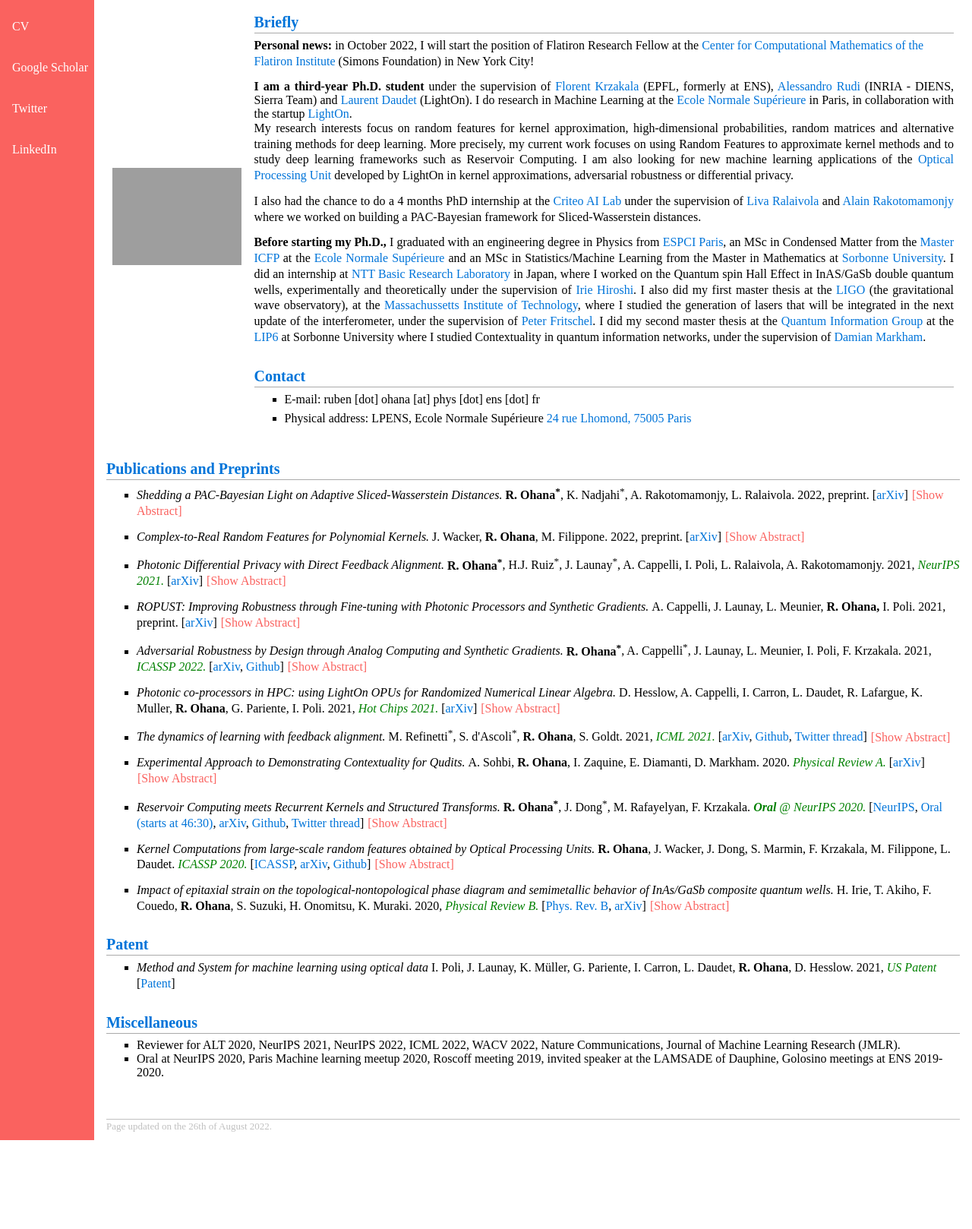
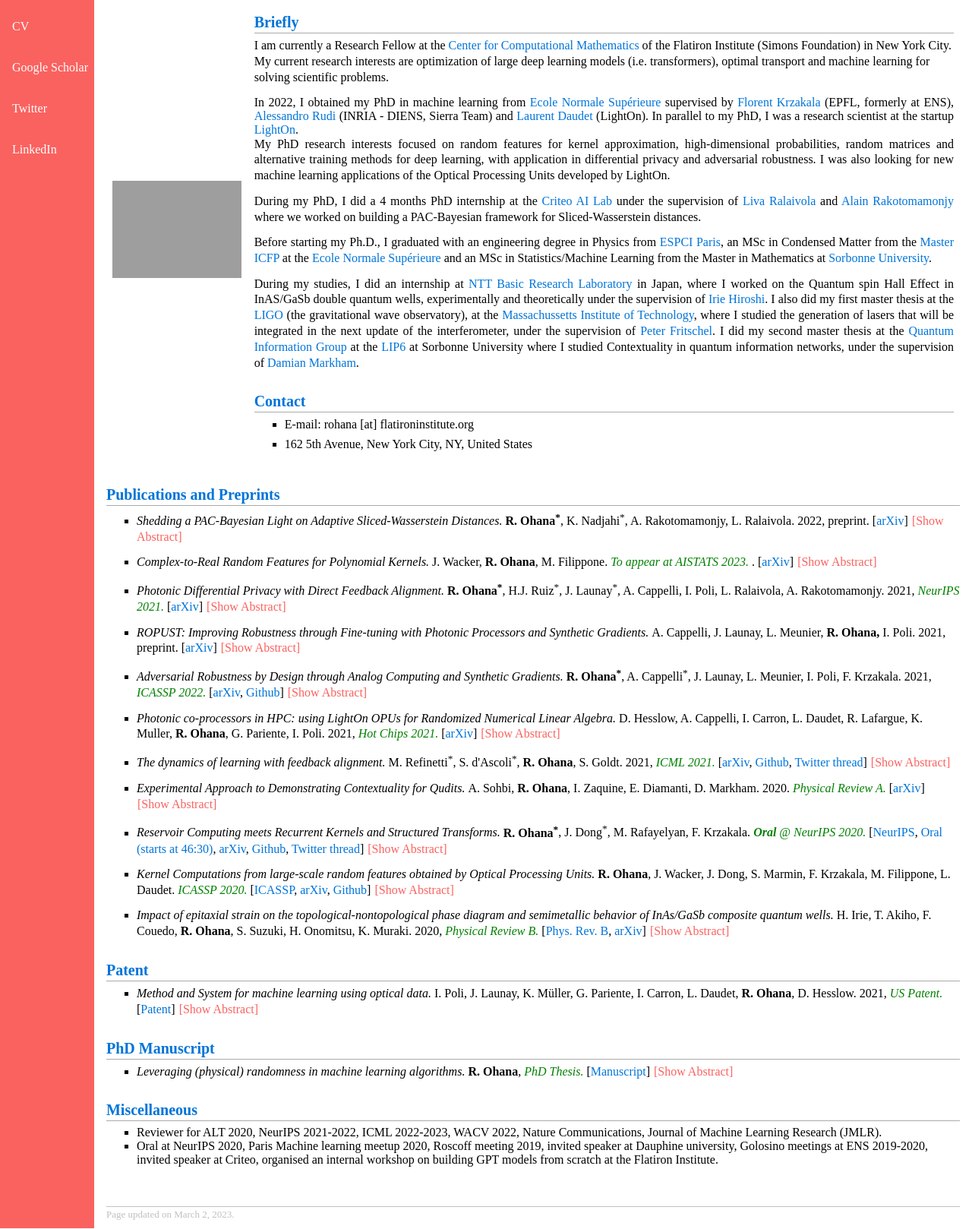
Before and after one commit to rubenohana/rubenohana.github.io, a plain HTML site: page index.html in a window 1280 px wide. Shown: the part 57-1675 px from the top of the page at 76% size. Before the commit the page ends 1566 px from the top, so only its background shows below. Drawn offline with nearby package versions, Linux system fonts and the light colour scheme; grey boxes are pictures that could not be loaded.

Commit message:
Updated website

```diff
--- a/index.html
+++ b/index.html
@@ -9,7 +9,6 @@ div {
 }
 </style>
 <meta name="generator" content="jemdoc, see http://jemdoc.jaboc.net/" />
-
 <meta http-equiv="Content-Type" content="text/html;charset=utf-8" />
 <link rel="stylesheet" href="jemdoc.css" type="text/css" />
 <title>Ruben Ohana</title>
@@ -34,19 +33,19 @@ div {
 <table class="imgtable"><tr><td>
 <img src="photo2.jpg" alt="" width="170px" />&nbsp;</td>
 <td align="left"><h2>Briefly</h2>
-    <p> <b>Personal news:</b> in October 2022, I will start the position of Flatiron Research Fellow at the <a href = "https://www.simonsfoundation.org/flatiron/center-for-computational-mathematics/"> Center for Computational Mathematics of the Flatiron Institute </a> (Simons Foundation) in New York City! </p>
-<p> <div><b>I am a third-year Ph.D. student</b> under the supervision of <a href="https://florentkrzakala.com/"> Florent Krzakala</a> (EPFL, formerly at ENS),<a href="https://www.di.ens.fr/~rudi/"> Alessandro Rudi</a> (INRIA - DIENS, Sierra Team) and  <a href="https://scholar.google.fr/citations?user=PCIAcfUAAAAJ&hl=en">Laurent Daudet</a> (LightOn). I do research in Machine Learning at the <a href="https://www.ens.psl.eu "> Ecole Normale Supérieure</a> in Paris, in collaboration with the startup <a href="https://lighton.ai/" > LightOn</a>.
-<p>My research interests focus on random features for kernel approximation, high-dimensional probabilities, random matrices and alternative training methods for deep learning. More precisely, my current work focuses on using Random Features to approximate kernel methods and to study deep learning frameworks such as Reservoir Computing. I am also looking for new machine learning applications of the <a href="https://lighton.ai/our-technology/" > Optical Processing Unit </a> developed by LightOn in kernel approximations, adversarial robustness or differential privacy.
-<p>I also had the chance to do a 4 months PhD internship at the <a href ="https://ailab.criteo.com/">Criteo AI Lab</a> under the supervision of <a href="https://pageperso.lis-lab.fr/~liva.ralaivola/doku.php"> Liva Ralaivola</a> and <a href = "https://scholar.google.fr/citations?user=INHspc0AAAAJ&hl=en"> Alain Rakotomamonjy</a> where we worked on building a PAC-Bayesian framework for Sliced-Wasserstein distances.</p>
-<p><b>Before starting my Ph.D.,</b> I graduated with an engineering degree in Physics from <a href="https://www.espci.psl.eu/en/"> ESPCI Paris</a>, an MSc in Condensed Matter from the  <a href="https://www.phys.ens.fr/spip.php?rubrique284&lang=en"> Master ICFP</a> at the <a href="https://www.ens.psl.eu "> Ecole Normale Supérieure</a> and an MSc in Statistics/Machine Learning from the Master in Mathematics at <a href="https://www.sorbonne-universite.fr/en/university"> Sorbonne University</a>.
-I did an internship at <a href="http://www.brl.ntt.co.jp/E/">NTT Basic Research Laboratory</a> in Japan, where I worked on the Quantum spin Hall Effect in InAS/GaSb double quantum wells, experimentally and theoretically under the supervision of <a href="http://www.brl.ntt.co.jp/people/irie.hiroshi/">Irie Hiroshi</a>. I also did my first master thesis at the <a href="https://www.ligo.caltech.edu/"> LIGO</a> (the gravitational wave observatory), at the <a href="https://www.mit.edu/">Massachussetts Institute of Technology</a>, where I studied the generation of lasers that will be integrated in the next update of the interferometer, under the supervision of <a href="https://space.mit.edu/people/fritschel-peter-k/">Peter Fritschel</a>. I did my second master thesis at the <a href="http://www.quantuminfolip6.fr/">Quantum Information Group</a> at the <a href="https://www.lip6.fr/?LANG=en LIP6"> LIP6</a> at Sorbonne University where I studied Contextuality in quantum information networks, under the supervision of <a href="https://damianmarkham.weebly.com/">Damian Markham</a>.  	</div>
+    <p>I am currently a  Research Fellow at the <a href = "https://www.simonsfoundation.org/flatiron/center-for-computational-mathematics/"> Center for Computational Mathematics</a> of the Flatiron Institute (Simons Foundation) in New York City. My current research interests are optimization of large deep learning models (i.e. transformers), optimal transport and machine learning for solving scientific problems. </p>
+<p> <div>In 2022, I obtained my PhD in machine learning  from <a href="https://www.ens.psl.eu "> Ecole Normale Supérieure</a> supervised by <a href="https://florentkrzakala.com/"> Florent Krzakala</a> (EPFL, formerly at ENS),<a href="https://www.di.ens.fr/~rudi/"> Alessandro Rudi</a> (INRIA - DIENS, Sierra Team) and  <a href="https://scholar.google.fr/citations?user=PCIAcfUAAAAJ&hl=en">Laurent Daudet</a> (LightOn). In parallel to my PhD, I was a research scientist at the startup <a href="https://lighton.ai/" > LightOn</a>.
+<p>My PhD research interests focused on random features for kernel approximation, high-dimensional probabilities, random matrices and alternative training methods for deep learning, with application in differential privacy and adversarial robustness. I was also looking for new machine learning applications of the  Optical Processing Units developed by LightOn.
+<p>During my PhD, I did a 4 months PhD internship at the <a href ="https://ailab.criteo.com/">Criteo AI Lab</a> under the supervision of <a href="https://pageperso.lis-lab.fr/~liva.ralaivola/doku.php"> Liva Ralaivola</a> and <a href = "https://scholar.google.fr/citations?user=INHspc0AAAAJ&hl=en"> Alain Rakotomamonjy</a> where we worked on building a PAC-Bayesian framework for Sliced-Wasserstein distances.</p>
+<p>Before starting my Ph.D., I graduated with an engineering degree in Physics from <a href="https://www.espci.psl.eu/en/"> ESPCI Paris</a>, an MSc in Condensed Matter from the  <a href="https://www.phys.ens.fr/spip.php?rubrique284&lang=en"> Master ICFP</a> at the <a href="https://www.ens.psl.eu "> Ecole Normale Supérieure</a> and an MSc in Statistics/Machine Learning from the Master in Mathematics at <a href="https://www.sorbonne-universite.fr/en/university"> Sorbonne University</a>.
+<p>During my studies, I did an internship at <a href="http://www.brl.ntt.co.jp/E/">NTT Basic Research Laboratory</a> in Japan, where I worked on the Quantum spin Hall Effect in InAS/GaSb double quantum wells, experimentally and theoretically under the supervision of <a href="http://www.brl.ntt.co.jp/people/irie.hiroshi/">Irie Hiroshi</a>. I also did my first master thesis at the <a href="https://www.ligo.caltech.edu/"> LIGO</a> (the gravitational wave observatory), at the <a href="https://www.mit.edu/">Massachussetts Institute of Technology</a>, where I studied the generation of lasers that will be integrated in the next update of the interferometer, under the supervision of <a href="https://space.mit.edu/people/fritschel-peter-k/">Peter Fritschel</a>. I did my second master thesis at the <a href="http://www.quantuminfolip6.fr/">Quantum Information Group</a> at the <a href="https://www.lip6.fr/?LANG=en LIP6"> LIP6</a> at Sorbonne University where I studied Contextuality in quantum information networks, under the supervision of <a href="https://damianmarkham.weebly.com/">Damian Markham</a>. </p> 	</div>
 
 
 <h2>Contact</h2>
 <ul>
-<li><p>E-mail: ruben [dot] ohana [at] phys [dot] ens [dot] fr <br />
+<li><p>E-mail: rohana [at] flatironinstitute.org <br />
 </li>
-<li><p>Physical address: LPENS, Ecole Normale Supérieure <a href="https://www.google.com/maps/place/24+Rue+Lhomond,+75005+Paris/data=!4m2!3m1!1s0x47e671e905a58849:0x6c1d0dc24c54a979?sa=X&ved=2ahUKEwiVqMvA86HrAhULzoUKHZCRAA0Q8gEwAHoECAsQAQ">   24 rue Lhomond, 75005 Paris </a> </p>
+<li><p>162 5th Avenue, New York City, NY, United States</a> </p>
 </li>
 </ul>
 </td></tr></table>
@@ -60,7 +59,7 @@ I did an internship at <a href="http://www.brl.ntt.co.jp/E/">NTT Basic Research
 </ul>
 
 <ul>
-<li><p><i>Complex-to-Real Random Features for Polynomial Kernels. </i> J. Wacker, <b>R. Ohana</b>, M. Filippone.  2022, preprint. [<a href="https://arxiv.org/abs/2202.02031">arXiv</a>] <span class="toggle-trigger">[Show Abstract]<span>
+<li><p><i>Complex-to-Real Random Features for Polynomial Kernels. </i> J. Wacker, <b>R. Ohana</b>, M. Filippone. <i style="color:green;"> To appear at AISTATS 2023.</i>  . [<a href="https://arxiv.org/abs/2202.02031">arXiv</a>] <span class="toggle-trigger">[Show Abstract]<span>
 <div class="toggle-wrap">
 <b>Abstract:</b> Kernel methods are ubiquitous in statistical modeling due to their theoretical guarantees as well as their competitive empirical performance. Polynomial kernels are of particular importance as their feature maps model the interactions between the dimensions of the input data. However, the construction time of explicit feature maps scales exponentially with the polynomial degree and a naive application of the kernel trick does not scale to large datasets. In this work, we propose Complex-to-Real (CtR) random features for polynomial kernels that leverage intermediate complex random projections and can yield kernel estimates with much lower variances than their real-valued analogs. The resulting features are real-valued, simple to construct and have the following advantages over the state-of-the-art: 1) shorter construction times, 2) lower kernel approximation errors for commonly used degrees, 3) they enable us to obtain a closed-form expression for their variance. </li>
 </ul>
@@ -138,21 +137,30 @@ I did an internship at <a href="http://www.brl.ntt.co.jp/E/">NTT Basic Research
 </ul>
 
 
-    <h2>Patent</h2>
-    <ul>
-        <li><p><i>Method and System for machine learning using optical data</i> I. Poli, J. Launay, K. Müller, G. Pariente, I. Carron, L. Daudet, <b>R. Ohana</b>, D. Hesslow. 2021, <i style="color:green;">US Patent </i> [<a href="https://patentimages.storage.googleapis.com/a1/34/7c/3c91a8598ebe1f/US20210287079A1.pdf">Patent</a>] <div class="toggle-wrap">
-<b>Abstract:</b>A system may include an optical source and an adjustable spatial light modulator coupled to the optical source. The system may further include a medium coupled to the adjustable spatial light modulator, and an optical detector coupled to the medium. The optical detector may obtain various optical signals that are transmitted through the medium at various predetermined spatial light modulations using the adjustable spatial light modulator. The system may further include a controller coupled to the optical detector and the adjustable spatial light modulator. The controller may train an electronic model using various synthetic gradients based on the optical signals.</div></p>
+<h2>Patent</h2>
+<ul>
+        <li><p><i>Method and System for machine learning using optical data.</i> I. Poli, J. Launay, K. Müller, G. Pariente, I. Carron, L. Daudet, <b>R. Ohana</b>, D. Hesslow. 2021, <i style="color:green;">US Patent. </i> [<a href="https://patentimages.storage.googleapis.com/a1/34/7c/3c91a8598ebe1f/US20210287079A1.pdf">Patent</a>] <span class="toggle-trigger">[Show Abstract]<span>
+          <div class="toggle-wrap">
+<b>Abstract:</b> A system may include an optical source and an adjustable spatial light modulator coupled to the optical source. The system may further include a medium coupled to the adjustable spatial light modulator, and an optical detector coupled to the medium. The optical detector may obtain various optical signals that are transmitted through the medium at various predetermined spatial light modulations using the adjustable spatial light modulator. The system may further include a controller coupled to the optical detector and the adjustable spatial light modulator. The controller may train an electronic model using various synthetic gradients based on the optical signals.</div></p>
+</li>
+</ul>
+
+<h2>PhD Manuscript</h2>
+<ul>
+        <li><p><i>Leveraging (physical) randomness in machine learning algorithms.</i> <b>R. Ohana</b>, <i style="color:green;">PhD Thesis.</i> [<a href="https://theses.hal.science/tel-03828849/document">Manuscript</a>] <span class="toggle-trigger">[Show Abstract]<span>
+          <div class="toggle-wrap">
+<b>Abstract:</b> In this thesis, we will leverage the use of randomness in multiple aspects of machine learning. We will start by showing the link between reservoir computing and recurrent kernels through the lens of random features, and introduce structured transforms to improve the computational complexity of reservoir computing. We will then show how optical computing can help scaling-up random features for kernel approximation, at a low energy cost. We will continue by showing how to combine the Optical Processing Unit with training methods alternative to backpropagation such as Direct Feedback Alignment, to make adversarially robust networks trained from the beginning, or improve the robustness of state-of-the-art defenses. We will also train optically a neural network and show how the experimental noise yields differential privacy. We will finish by using PAC-Bayesian bounds to optimize the distribution of random projections of Sliced-Wasserstein distances while being theoretically grounded.</div></p>
 </li>
 </ul>
     <h2>Miscellaneous</h2>
-    <ul><li>Reviewer for ALT 2020, NeurIPS 2021, NeurIPS 2022, ICML 2022, WACV 2022, Nature Communications, Journal of Machine Learning Research (JMLR). </li>
+    <ul><li>Reviewer for ALT 2020, NeurIPS 2021-2022, ICML 2022-2023, WACV 2022, Nature Communications, Journal of Machine Learning Research (JMLR). </li>
 
-    <li>Oral at NeurIPS 2020, Paris Machine learning meetup 2020, Roscoff meeting 2019, invited speaker at the LAMSADE of  Dauphine, Golosino meetings at ENS 2019-2020.</li>
+    <li>Oral at NeurIPS 2020, Paris Machine learning meetup 2020, Roscoff meeting 2019, invited speaker at Dauphine university, Golosino meetings at ENS 2019-2020, invited speaker at Criteo, organised an internal workshop on building GPT models from scratch at the Flatiron Institute.</li>
     </ul>
 
 <div id="footer">
 <div id="footer-text">
-Page updated on the 26th of August 2022</a>.
+Page updated on March 2, 2023</a>.
 </div>
 </div>
 </td>
```
Also changed, not shown: photo.jpg (deleted), 1 other file.
